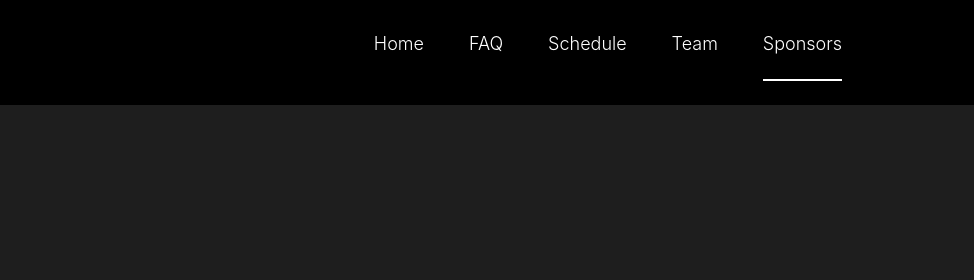
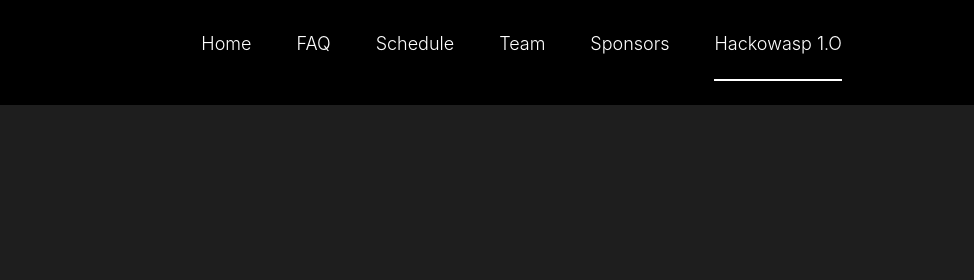
Before and after one commit to owasp-tsc/hackowasp2.0, a plain HTML site: page index.html in a window 1280 px wide. Shown: the top 280 px of the page, 306-1280 px from the left. Drawn offline with nearby package versions, Linux system fonts and the light colour scheme; files that its build step writes are made by us from their sources; files whose address does not match are found by name; a web font is replaced by a local one.

Commit message:
navbar updated

```diff
--- a/index.html
+++ b/index.html
@@ -66,7 +66,8 @@
                 <li><a href="#schedule-section" class="nav-link"><p class="nav-home"><font size="+1">Schedule</font></p></a></li>
                 <li><a href="#team-section" class="nav-link"><p class="nav-home"><font size="+1">Team</font></p></a></li>
                 <li><a href="#sponsors-section" class="nav-link"><p class="nav-home"><font size="+1">Sponsors</font></p></a></li>
-                <!--<li><a href="#contact-section" class="nav-link"><font color="white" size="+1">Contact</font></a></li>-->
+                <li><a href="#img_gallery" class="nav-link"><p class="nav-home"><font size="+1">Hackowasp 1.O</font></p></a></li>
+
 
               </ul>
             </nav>
```
